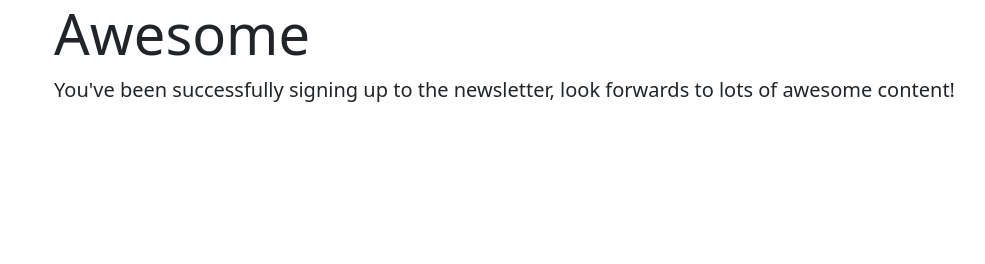
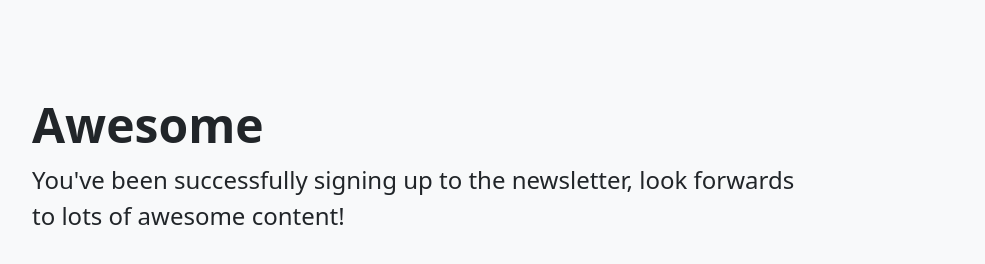
Before and after one commit to Harperxx25/Newsletter-Signup, a website: page success.html in a window 1280 px wide. Shown: the whole page, without its empty margins (28-1013 px from the left). Drawn offline with nearby package versions, Linux system fonts and the light colour scheme.

Commit message:
first commit

```diff
--- /dev/null
+++ b/public/css/style.css
@@ -0,0 +1,38 @@
+html,
+body {
+  height: 100%;
+}
+
+body {
+  display: flex;
+  align-items: center;
+  padding-top: 40px;
+  padding-bottom: 40px;
+  background-color: #98BAE7;
+}
+
+.form-signin {
+  max-width: 330px;
+  padding: 15px;
+}
+
+.form-floating:focus-within {
+  z-index: 2;
+}
+
+.top {
+  margin-bottom: -1px;
+  border-bottom-right-radius: 0;
+  border-bottom-left-radius: 0;
+}
+
+.middle {
+  margin-bottom: -1px;
+  border-radius: 0;
+}
+
+.button {
+  margin-bottom: 10px;
+  border-top-left-radius: 0;
+  border-top-right-radius: 0;
+}
--- a/style.css
+++ /dev/null
@@ -1,38 +0,0 @@
-html,
-body {
-  height: 100%;
-}
-
-body {
-  display: flex;
-  align-items: center;
-  padding-top: 40px;
-  padding-bottom: 40px;
-  background-color: #f5f5f5;
-}
-
-.form-signin {
-  max-width: 330px;
-  padding: 15px;
-}
-
-.form-floating:focus-within {
-  z-index: 2;
-}
-
-.top {
-  margin-bottom: -1px;
-  border-bottom-right-radius: 0;
-  border-bottom-left-radius: 0;
-}
-
-.middle {
-  margin-bottom: -1px;
-  border-radius: 0;
-}
-
-.button {
-  margin-bottom: 10px;
-  border-top-left-radius: 0;
-  border-top-right-radius: 0;
-}
--- a/success.html
+++ b/success.html
@@ -1,17 +1,22 @@
+</html>
 <!DOCTYPE html>
 <html lang="en" dir="ltr">
+
 <head>
   <meta charset="utf-8">
   <title>Success</title>
   <!-- CSS only -->
-<link href="https://cdn.jsdelivr.net/npm/bootstrap@5.2.1/dist/css/bootstrap.min.css" rel="stylesheet" integrity="sha384-iYQeCzEYFbKjA/T2uDLTpkwGzCiq6soy8tYaI1GyVh/UjpbCx/TYkiZhlZB6+fzT" crossorigin="anonymous">
+  <link href="https://cdn.jsdelivr.net/npm/bootstrap@5.1.0/dist/css/bootstrap.min.css" rel="stylesheet" integrity="sha384-KyZXEAg3QhqLMpG8r+8fhAXLRk2vvoC2f3B09zVXn8CA5QIVfZOJ3BCsw2P0p/We" crossorigin="anonymous">
+
 </head>
+
 <body>
-    <div class="jumbotron jumbotron-fluid">
-  <div class="container">
-    <h1 class="display-4">Awesome</h1>
-    <p class="lead">You've been successfully signing up to the newsletter, look forwards to lots of awesome content!</p>
+  <div class="p-5 mb-4 bg-light rounded-3">
+    <div class="container-fluid py-5">
+      <h1 class="display-5 fw-bold">Awesome</h1>
+      <p class="col-md-8 fs-4">You've been successfully signing up to the newsletter, look forwards to lots of awesome content!</p>
     </div>
   </div>
 </body>
+
 </html>
```
Also changed, not shown: app.js (+8 -6 lines), signup.html (+2 -2 lines), public/images/rocket.png (renamed from rocket.png), 2 other files. Lines whose indentation alone changed are shown as unchanged.
